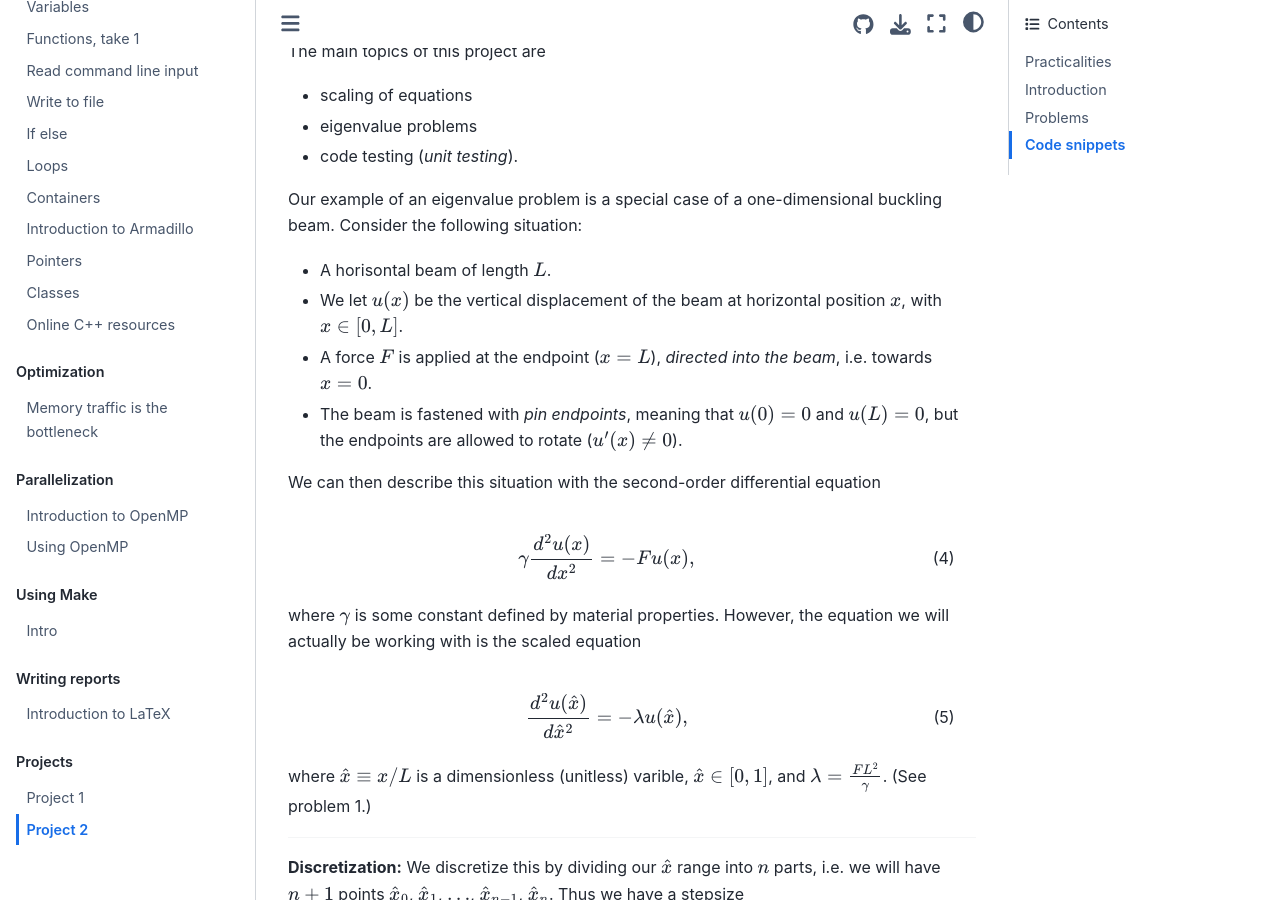
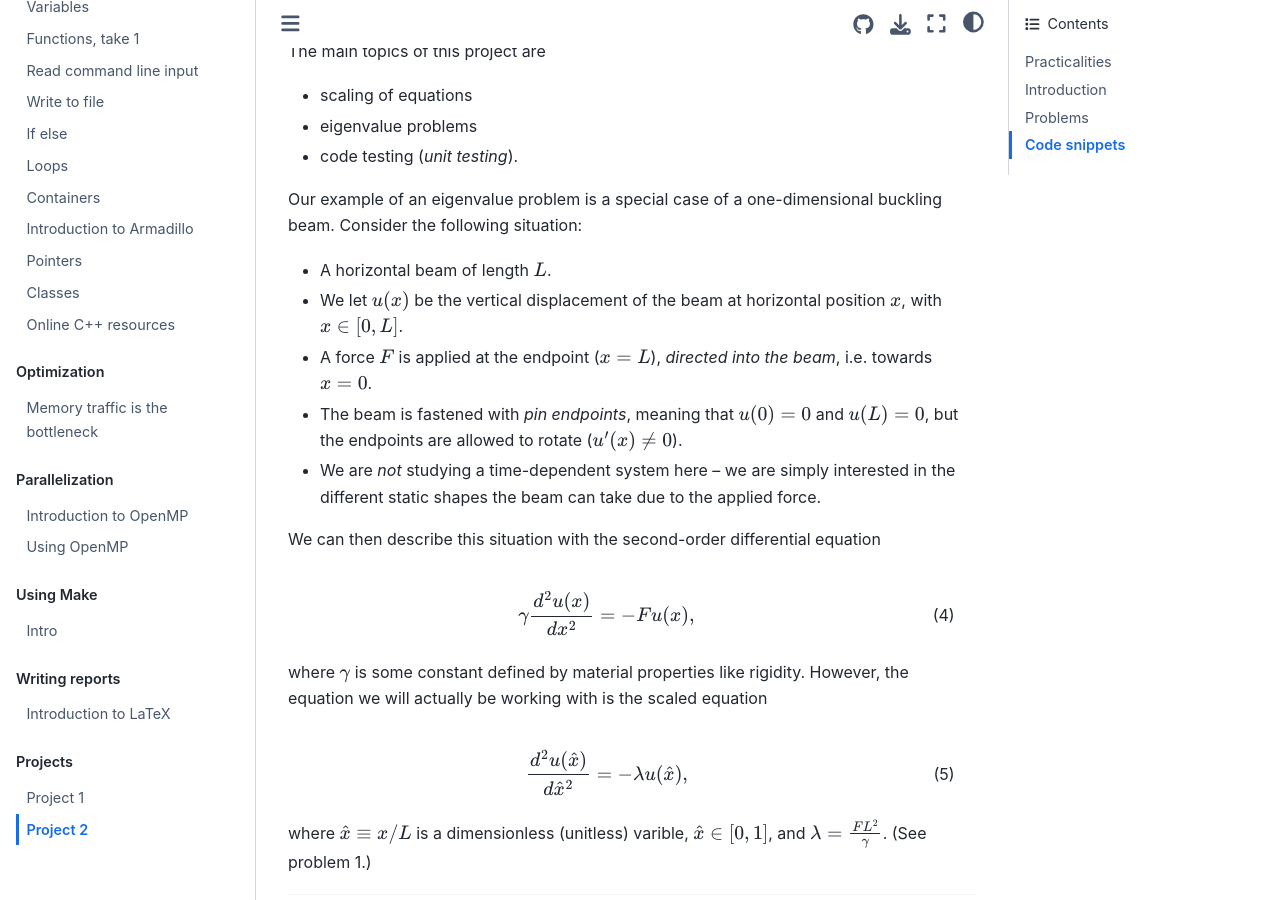
Before and after one commit to anderkve/FYS3150, a Jupyter Book: the page built from book/projects/project2.md, in a window 1280 px wide and 900 px high, scrolled down 945 px. Built offline with Jupyter Book 1.0.4 settings and Sphinx 7.4.7 and the Sphinx Book theme 1.1.4, drawn with Linux system fonts in a browser that asks for light colours.

Commit message:
Small tweaks
	modified:   book/projects/project2.md

```diff
--- a/book/projects/project2.md
+++ b/book/projects/project2.md
@@ -29,10 +29,11 @@ The main topics of this project are
 
 Our example of an eigenvalue problem is a special case of a one-dimensional buckling beam. Consider the following situation:
 
-- A horisontal beam of length $L$.
+- A horizontal beam of length $L$.
 - We let $u(x)$ be the vertical displacement of the beam at horizontal position $x$, with $x \in [0,L]$.
 - A force $F$ is applied at the endpoint ($x=L$), *directed into the beam*, i.e. towards $x=0$.
 - The beam is fastened with *pin endpoints*, meaning that $u(0)=0$ and $u(L)=0$, but the endpoints are allowed to rotate ($u'(x) \neq 0$).
+- We are *not* studying a time-dependent system here -- we are simply interested in the different static shapes the beam can take due to the applied force.
 
 We can then describe this situation with the second-order differential equation
 
@@ -40,7 +41,7 @@ $$
 \gamma \frac{d^2 u(x)}{dx^2} = - F u(x),
 $$ (bb_eq_1)
 
-where $\gamma$ is some constant defined by material properties. However, the equation we will actually be working with is the scaled equation
+where $\gamma$ is some constant defined by material properties like rigidity. However, the equation we will actually be working with is the scaled equation
 
 $$
 \frac{d^2 u(\hat{x})}{d\hat{x}^2} = - \lambda u(\hat{x}),
```
